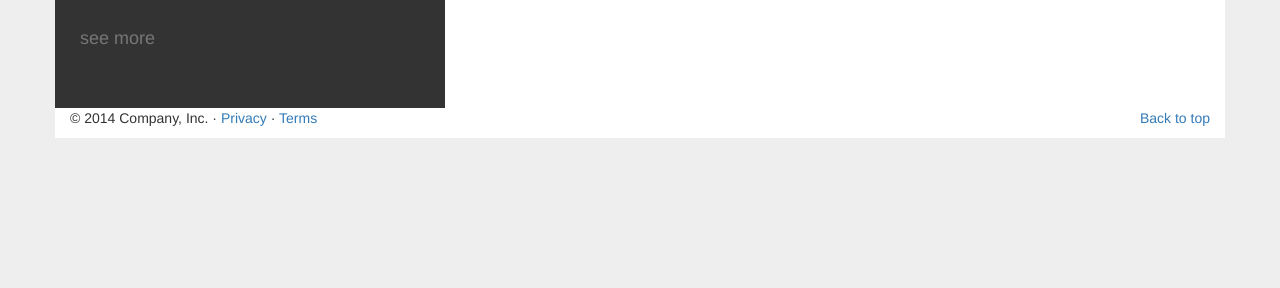
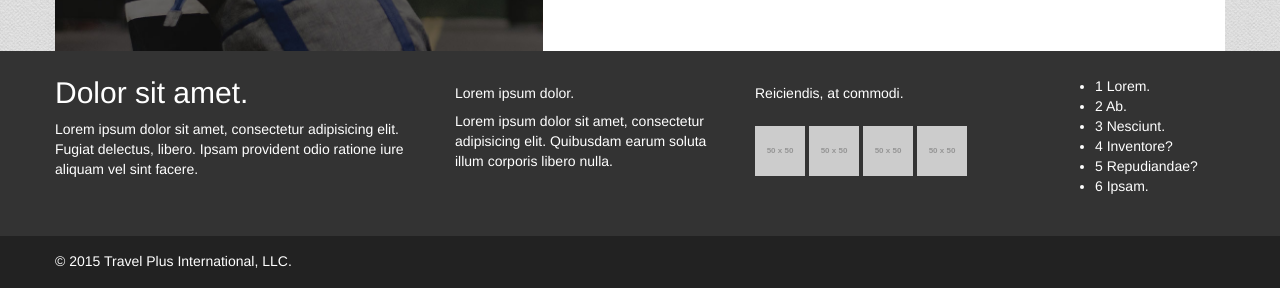
Before and after one commit to gerrymi/orbenpacks, a website: page index.html in a window 1280 px wide. Shown: the part 1559-1847 px from the top of the page. Before the commit the page ends 1697 px from the top, so only its background shows below. Drawn offline with nearby package versions, Linux system fonts and the light colour scheme; some packages are replaced by stand-ins of ours; placeholder pictures from the web are drawn by us; a web font is replaced by a local one.

Commit message:
added images

```diff
--- a/index.html
+++ b/index.html
@@ -18,7 +18,7 @@
         </div>
         <div id="navbar" class="navbar-collapse collapse">
           <ul class="nav navbar-nav navbar-right">
-            <li><a href="/">Home</a></li>
+            <li><a href="/index.html#/">Home</a></li>
             <li><a href="#/products">Products</a></li>
             <li><a href="#/about.html">About</a></li>
           </ul>
@@ -27,13 +27,48 @@
     </nav>
 
     <div ng-view></div>
+    <div class="footer">
+      <footer class="container footer-inner">
+          <div class="row">
+            <div class="col-md-4">
+                <h2>Dolor sit amet.</h2>
+                <p>Lorem ipsum dolor sit amet, consectetur adipisicing elit. Fugiat delectus, libero. Ipsam provident odio ratione iure aliquam vel sint facere.</p>
 
-    <div class="container">
-      <footer>
-        <p class="pull-right"><a href="#">Back to top</a></p>
-        <p>© 2014 Company, Inc. · <a href="#">Privacy</a> · <a href="#">Terms</a></p>
+            </div>
+              <div class="col-md-3">
+                <h5>Lorem ipsum dolor.</h5>
+                <p>Lorem ipsum dolor sit amet, consectetur adipisicing elit. Quibusdam earum soluta illum corporis libero nulla.</p>
+              </div>
+              <div class="col-md-3">
+                <h5>Reiciendis, at commodi.</h5>
+                <ul class="social-media-links">
+                  <li><img src="http://placehold.it/50x50" alt=""></li>
+                  <li><img src="http://placehold.it/50x50" alt=""></li>
+                  <li><img src="http://placehold.it/50x50" alt=""></li>
+                  <li><img src="http://placehold.it/50x50" alt=""></li>
+                </ul>
+              </div>
+              <div class="col-md-2">
+                <ul>
+                  <li>1 Lorem.</li>
+                  <li>2 Ab.</li>
+                  <li>3 Nesciunt.</li>
+                  <li>4 Inventore?</li>
+                  <li>5 Repudiandae?</li>
+                  <li>6 Ipsam.</li>
+                </ul>
+              </div>
+          </div>
+      </footer>
+      <footer class="container-fluid license">
+        <div class="container">
+          <div class="row">
+            <p>© 2015 Travel Plus International, LLC.</p>
+          </div>
+        </div>
       </footer>
     </div>
+
     <script src="/dist/angular/angularApp.js"></script>
     <script src="/dist/angular/services/products.js"></script>
     <script src="/dist/angular/controllers/MainController.js"></script>
```
Also changed, not shown: dist/angular/views/home.html, dist/css/Orben.css, dist/img/collection_bg_1.jpg (added), dist/img/collection_bg_2.jpg (added), dist/img/collection_bg_3.jpg (added), dist/img/seamless_paper_texture.png (added).
